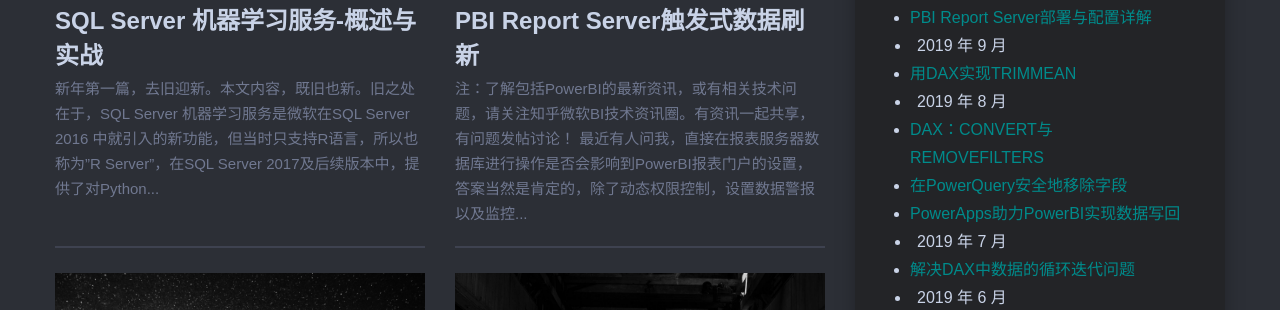
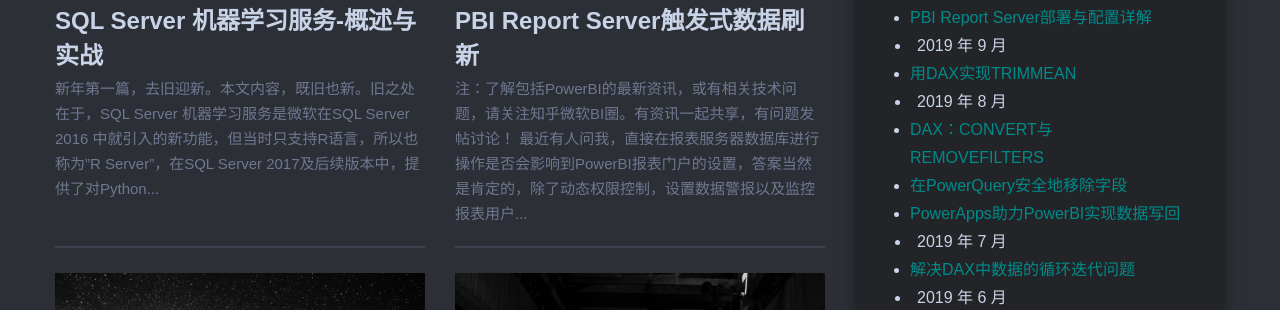
Before and after one commit to D-BI-TECH/D-BI-TECH.github.io, a Jekyll site: the page built from index.html, in a window 1280 px wide and 900 px high, scrolled down 1449 px. Shown: the part 180-490 px from the top of the window. Built offline with Jekyll 4.4.1, drawn with Linux system fonts in a browser that asks for light colours; nearby versions of some CDN libraries; the list of posts is cut into pages by our own code; comment, search, counter and statistics services are not loaded.

Commit message:
Update 2019-12-22-pbi-trigger-refresh.markdown

```diff
--- a/_posts/2019-12-22-pbi-trigger-refresh.markdown
+++ b/_posts/2019-12-22-pbi-trigger-refresh.markdown
@@ -8,7 +8,7 @@
 author-image: Davis.jpg
 ---
 
-***注：了解包括PowerBI的最新资讯，或有相关技术问题，请关注知乎[微软BI技术资讯圈](https://www.zhihu.com/club/1189912932908257280?ab_signature=CiRBS0Fqc2xNRUNSQkxCZklPdmJXSGxBY1ZYWmN0WEQ2RURRaz0SIGE5MTkyMTI2ODM3MTJlZmY5ZjgxNTkxNGRhZjYzZjIxGhAIARIGNi4yNC4xGgQxNzky)。有资讯一起共享，有问题发帖讨论！***
+***注：了解包括PowerBI的最新资讯，或有相关技术问题，请关注知乎[微软BI圈](https://www.zhihu.com/club/1189912932908257280?ab_signature=CiRBS0Fqc2xNRUNSQkxCZklPdmJXSGxBY1ZYWmN0WEQ2RURRaz0SIGE5MTkyMTI2ODM3MTJlZmY5ZjgxNTkxNGRhZjYzZjIxGhAIARIGNi4yNC4xGgQxNzky)。有资讯一起共享，有问题发帖讨论！***
 
 最近有人问我，直接在报表服务器数据库进行操作是否会影响到PowerBI报表门户的设置，答案当然是肯定的，除了动态权限控制，[设置数据警报]({{site.baseurl}}/set-email-alert-pbi-reportserver/)以及监控报表用户等等，利用报表服务器数据库还能完成很多你在PowerBI Services难以做到的事情。本文的主题就是一个经典用例——利用Report Server数据库的存储过程，设置触发式的报表数据刷新。
 
```
